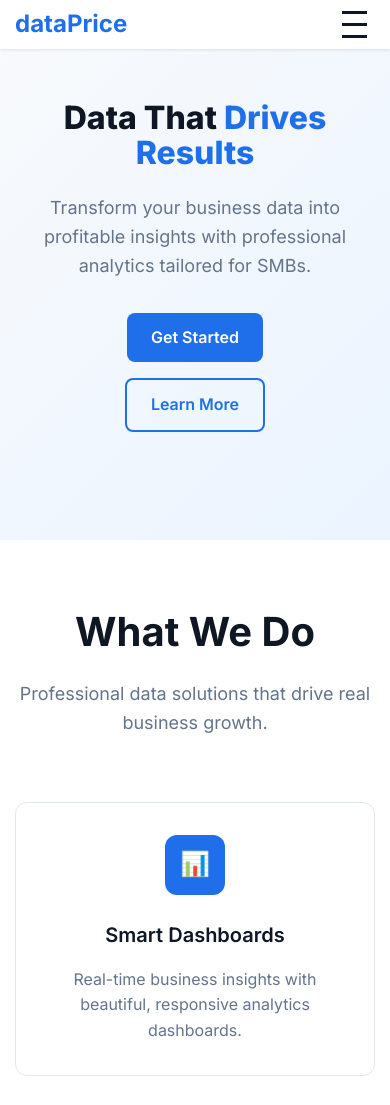
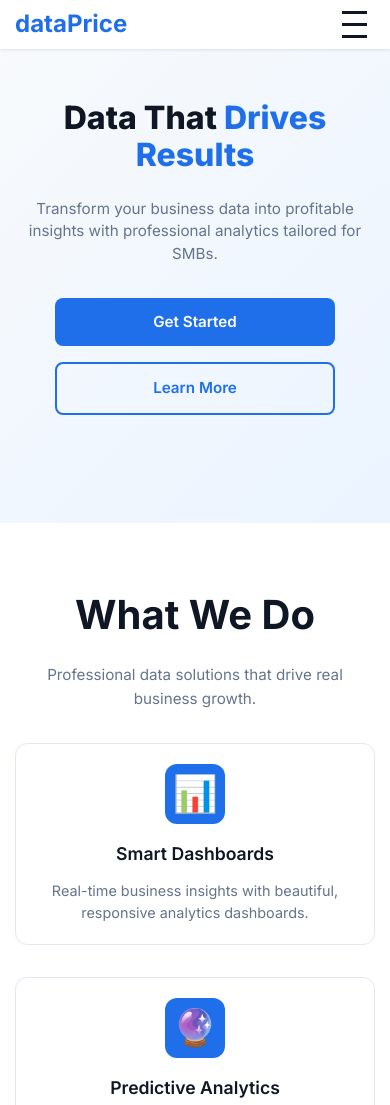
Before and after one commit to DaniloCastagno/dataPrice.website, a plain HTML site: page index.html in a window 390 px wide. Shown: the top 1105 px of the page. Drawn offline with Linux system fonts and the light colour scheme.

Commit message:
Comprehensive mobile and navigation improvements
- Fixed FAQ footer to match other pages styling
- Removed 'Help Center' link that pointed to FAQ (redundant)
- Repositioned Login button to right side of navigation
- Enhanced mobile responsiveness:
  * Better font sizes and spacing for mobile devices
  * Improved emoji and icon sizing
  * Better card layouts and button placement
  * Optimized for phones (768px and 480px breakpoints)
- Improved mobile typography and touch targets

```diff
--- a/css/style.css
+++ b/css/style.css
@@ -438,16 +438,53 @@ footer {
   }
 
   .hero h1 {
-    font-size: 2.5rem;
+    font-size: 2.2rem;
+    line-height: 1.2;
   }
 
   .hero p {
-    font-size: 1.125rem;
+    font-size: 1rem;
+    line-height: 1.5;
   }
 
   .hero-buttons {
     flex-direction: column;
     align-items: center;
+    gap: 1rem;
+  }
+
+  .hero-buttons .cta-button {
+    width: 100%;
+    max-width: 280px;
+    text-align: center;
+    padding: 0.875rem 1.5rem;
+    font-size: 1rem;
+  }
+
+  /* Feature Cards Mobile */
+  .flexible-grid {
+    grid-template-columns: 1fr;
+    gap: 1.5rem;
+  }
+
+  .feature-card {
+    padding: 1.5rem;
+    text-align: center;
+  }
+
+  .feature-icon {
+    font-size: 2.5rem !important;
+    margin-bottom: 1rem;
+  }
+
+  .feature-card h3 {
+    font-size: 1.25rem;
+    margin-bottom: 0.75rem;
+  }
+
+  .feature-card p {
+    font-size: 0.95rem;
+    line-height: 1.5;
   }
 
   .contact-grid {
@@ -459,6 +496,28 @@ footer {
     transform: none;
   }
 
+  /* Section spacing */
+  .features {
+    padding: 3rem 0;
+  }
+
+  .hero {
+    padding: 6rem 0 3rem;
+  }
+
+  /* Typography improvements */
+  h2 {
+    font-size: 1.875rem;
+  }
+
+  h3 {
+    font-size: 1.25rem;
+  }
+
+  .section-header p {
+    font-size: 1rem;
+  }
+
   .pricing-card.popular:hover {
     transform: translateY(-4px);
   }
@@ -467,6 +526,49 @@ footer {
 @media (max-width: 480px) {
   .container {
     padding: 0 15px;
+  }
+
+  /* Extra small screens - optimize for mobile */
+  .hero h1 {
+    font-size: 1.95rem;
+    line-height: 1.15;
+  }
+
+  .hero p {
+    font-size: 0.95rem;
+  }
+
+  .hero-buttons .cta-button {
+    font-size: 0.95rem;
+    padding: 0.75rem 1.25rem;
+  }
+
+  .feature-icon {
+    font-size: 2.25rem !important;
+  }
+
+  .feature-card {
+    padding: 1.25rem;
+  }
+
+  .feature-card h3 {
+    font-size: 1.1rem;
+  }
+
+  .feature-card p {
+    font-size: 0.9rem;
+  }
+
+  h2 {
+    font-size: 1.75rem;
+  }
+
+  .section-header {
+    margin-bottom: 2rem;
+  }
+
+  .section-header p {
+    font-size: 0.95rem;
   }
 
   .hero {
--- a/js/auth.js
+++ b/js/auth.js
@@ -39,13 +39,8 @@ class AuthManager {
                 </a>
             `;
 
-            // Insert before the Contact button
-            const contactBtn = nav.querySelector('li:last-child');
-            if (contactBtn) {
-                nav.insertBefore(profileLi, contactBtn);
-            } else {
-                nav.appendChild(profileLi);
-            }
+            // Add profile button at the end (right side)
+            nav.appendChild(profileLi);
 
             // Add click event
             document.getElementById('profileBtn').addEventListener('click', (e) => {
@@ -62,13 +57,8 @@ class AuthManager {
                 </a>
             `;
 
-            // Insert before the Contact button
-            const contactBtn = nav.querySelector('li:last-child');
-            if (contactBtn) {
-                nav.insertBefore(loginLi, contactBtn);
-            } else {
-                nav.appendChild(loginLi);
-            }
+            // Add login button at the end (right side)
+            nav.appendChild(loginLi);
         }
     }
 
```
Also changed, not shown: faq.html (+1 -2 lines).
